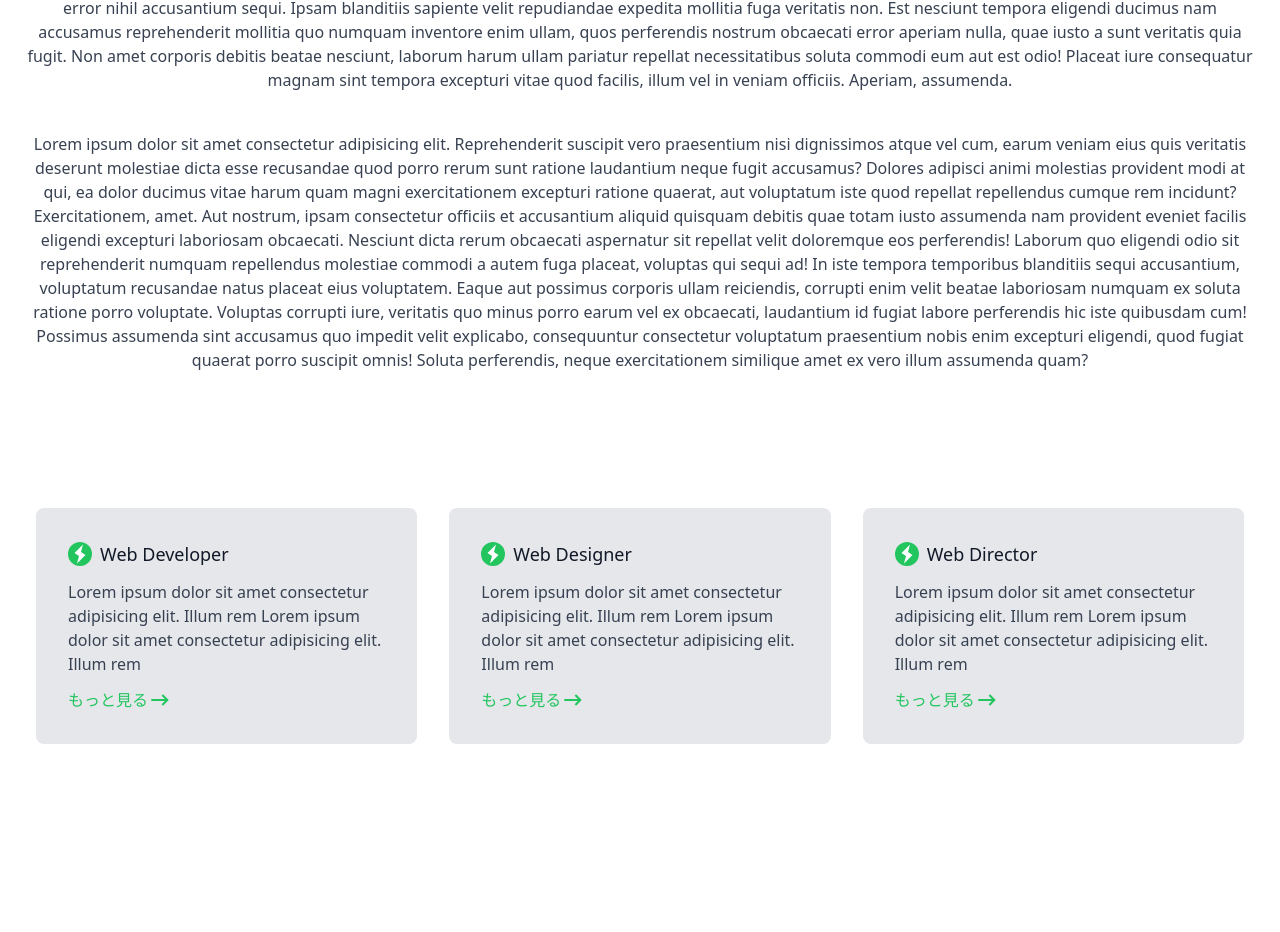
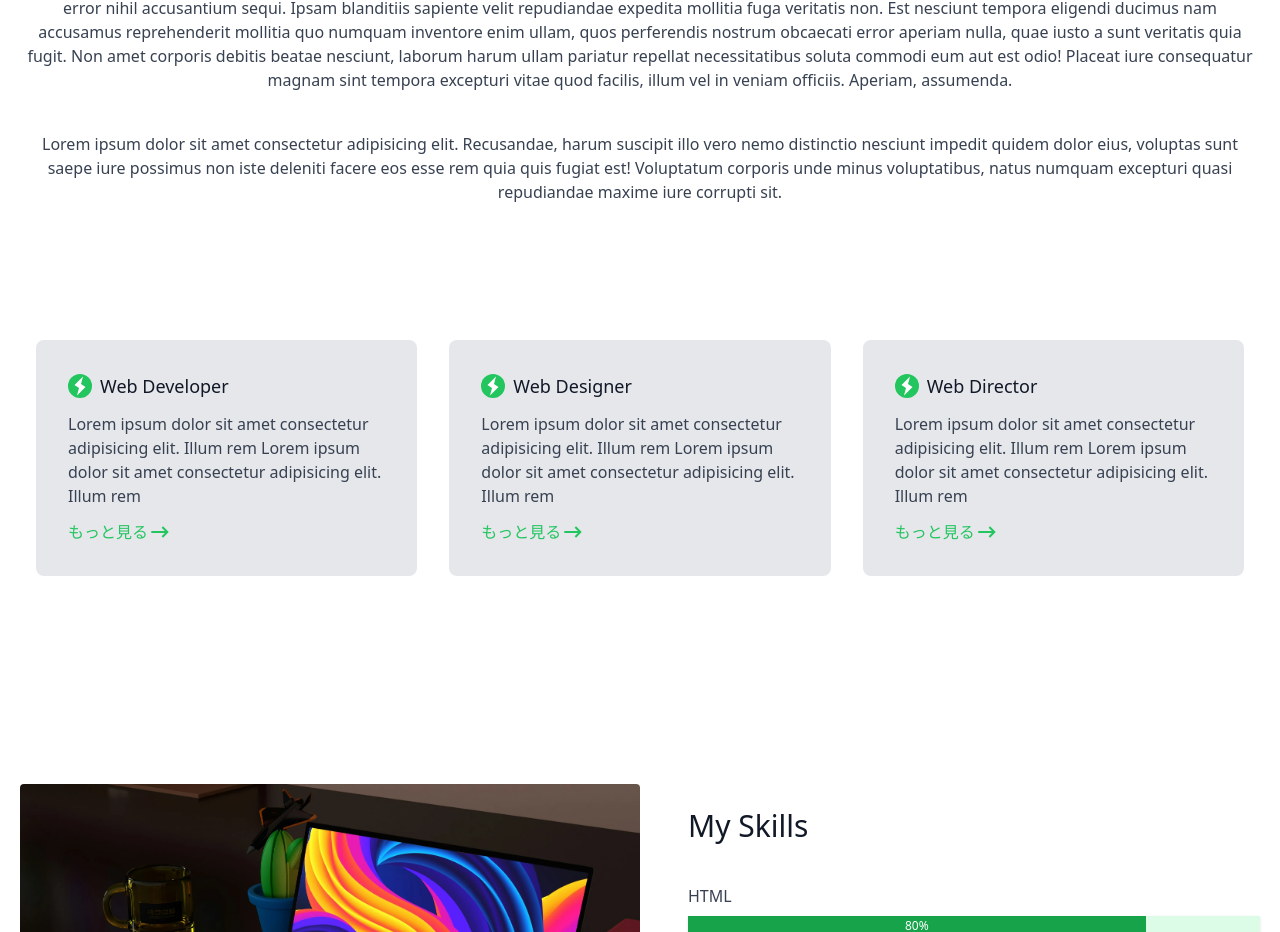
Before and after one commit to tomy-frontend/React-tailwind, a React (Vite) app: page / in a window 1280 px wide. Shown: the part 876-1808 px from the top of the page. Built offline with nearby package versions, Linux system fonts and the light colour scheme.

Commit message:
テキスト微修正

```diff
--- a/src/App.jsx
+++ b/src/App.jsx
@@ -64,30 +64,11 @@ function App() {
             </p>
             <p className="pb-10">
               Lorem ipsum dolor sit amet consectetur adipisicing elit.
-              Reprehenderit suscipit vero praesentium nisi dignissimos atque vel
-              cum, earum veniam eius quis veritatis deserunt molestiae dicta
-              esse recusandae quod porro rerum sunt ratione laudantium neque
-              fugit accusamus? Dolores adipisci animi molestias provident modi
-              at qui, ea dolor ducimus vitae harum quam magni exercitationem
-              excepturi ratione quaerat, aut voluptatum iste quod repellat
-              repellendus cumque rem incidunt? Exercitationem, amet. Aut
-              nostrum, ipsam consectetur officiis et accusantium aliquid
-              quisquam debitis quae totam iusto assumenda nam provident eveniet
-              facilis eligendi excepturi laboriosam obcaecati. Nesciunt dicta
-              rerum obcaecati aspernatur sit repellat velit doloremque eos
-              perferendis! Laborum quo eligendi odio sit reprehenderit numquam
-              repellendus molestiae commodi a autem fuga placeat, voluptas qui
-              sequi ad! In iste tempora temporibus blanditiis sequi accusantium,
-              voluptatum recusandae natus placeat eius voluptatem. Eaque aut
-              possimus corporis ullam reiciendis, corrupti enim velit beatae
-              laboriosam numquam ex soluta ratione porro voluptate. Voluptas
-              corrupti iure, veritatis quo minus porro earum vel ex obcaecati,
-              laudantium id fugiat labore perferendis hic iste quibusdam cum!
-              Possimus assumenda sint accusamus quo impedit velit explicabo,
-              consequuntur consectetur voluptatum praesentium nobis enim
-              excepturi eligendi, quod fugiat quaerat porro suscipit omnis!
-              Soluta perferendis, neque exercitationem similique amet ex vero
-              illum assumenda quam?
+              Recusandae, harum suscipit illo vero nemo distinctio nesciunt
+              impedit quidem dolor eius, voluptas sunt saepe iure possimus non
+              iste deleniti facere eos esse rem quia quis fugiat est! Voluptatum
+              corporis unde minus voluptatibus, natus numquam excepturi quasi
+              repudiandae maxime iure corrupti sit.
             </p>
           </div>
 
@@ -156,7 +137,7 @@ function App() {
               <div className="shadow bg-green-100 mt-2 w-full">
                 <div
                   className="bg-green-600 text-xs leading-none py-1 text-center text-white"
-                  style={{ width: "10%" }}
+                  style={{ width: "40%" }}
                 >
                   40%
                 </div>
```
